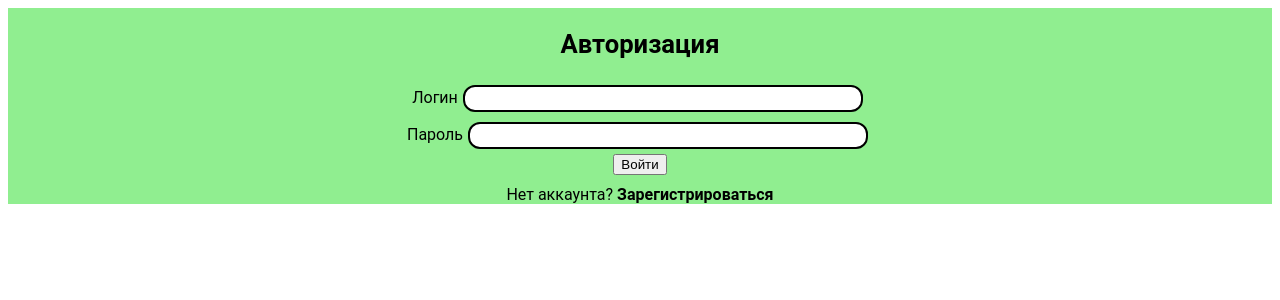
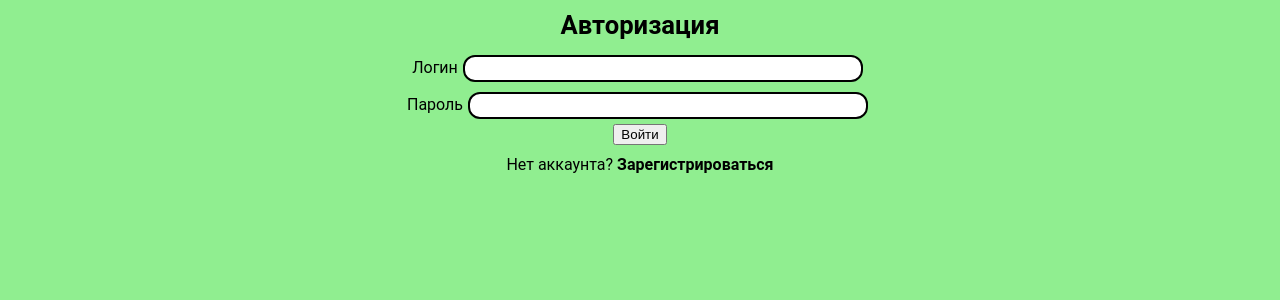
Before and after one commit to HapBox/JSFront, a Vue app: page /login in a window 1280 px wide. Shown: the top 300 px of the page. Built offline with nearby package versions, Linux system fonts and the light colour scheme.

Commit message:
add delete ToDo and upgrade design

```diff
--- a/src/assets/index.css
+++ b/src/assets/index.css
@@ -22,6 +22,7 @@
 
 .page-title {
   font-size: 1.6rem;
+  margin: 10px;
 }
 
 #nav {
@@ -36,7 +37,7 @@
   color: #e7e9eb;
   text-decoration: none;
   cursor: pointer;
-  margin: 20px;
+  margin-right: 40px;
   user-select: none;
 }
 
@@ -196,3 +197,8 @@ ul {
   margin-left: auto;
   margin-right: auto;
 }
+
+body {
+  background-color: lightgreen;
+  margin: 0px;
+}
```
